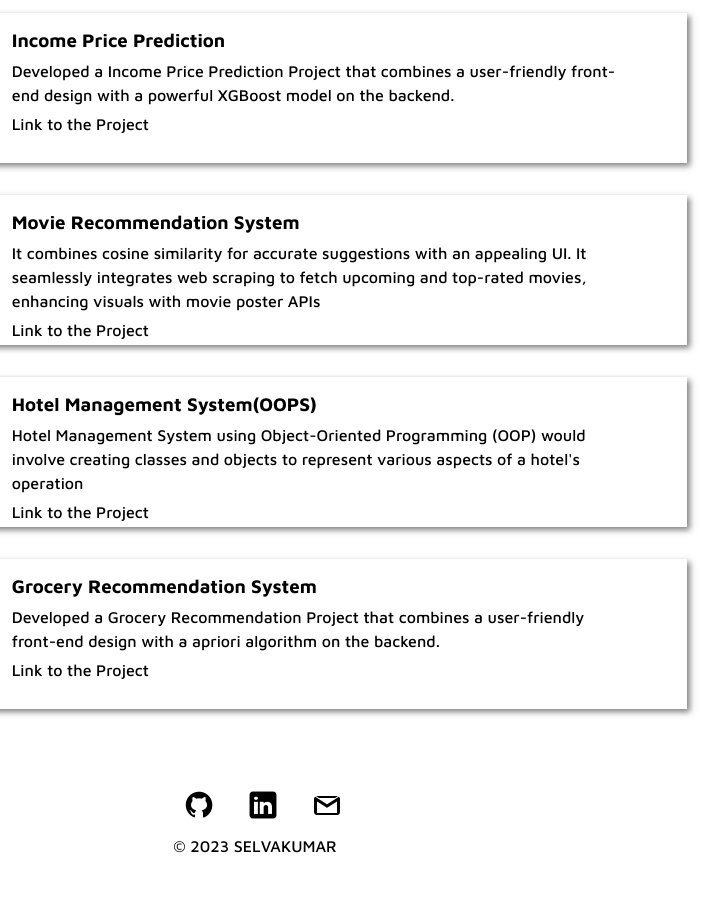
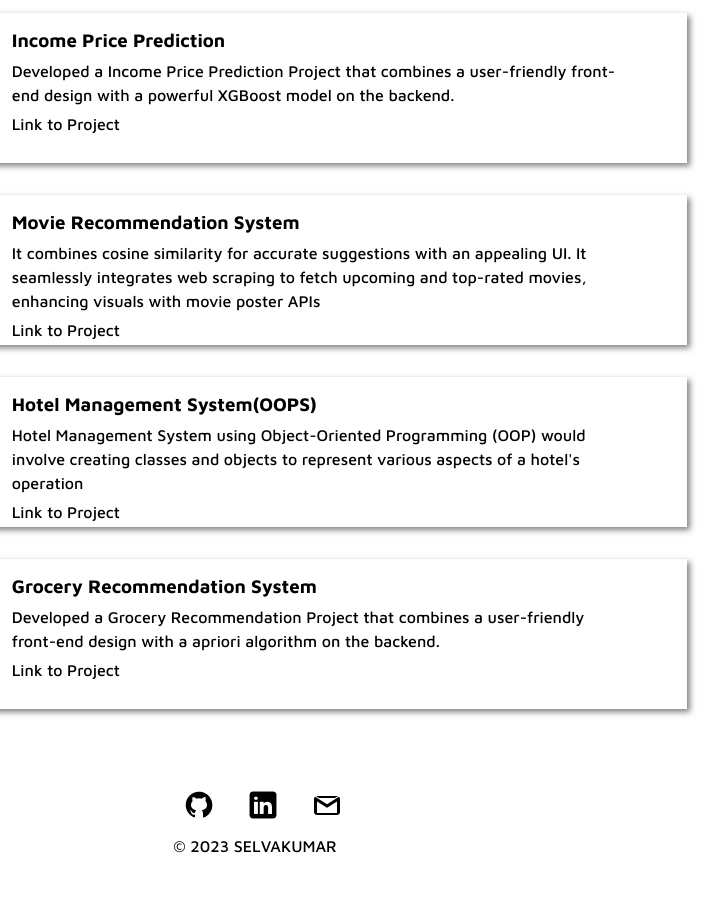
Before and after one commit to selvaskr/Portfolio, a plain HTML site: page index.html in a window 1280 px wide. Shown: the part 1181-2093 px from the top of the page, 385-1110 px from the left. Drawn offline with Linux system fonts and the light colour scheme.

Commit message:
Update index.html

```diff
--- a/index.html
+++ b/index.html
@@ -78,7 +78,7 @@
                     <h3>Income Price Prediction</h3>
                     <p>Developed a Income Price Prediction Project that combines a user-friendly front-end design with a powerful XGBoost model on the
                     backend.</p>
-                    <a href="">Link to the Project</a>
+                    <a href="https://github.com/selvaskr/Income-Prediction">Link to Project</a>
                 </div>
             </div>
 
@@ -90,9 +90,9 @@
                 </div>
                 <div class="colcont">
                     <h3>Movie Recommendation System</h3>
-                    <p>It    combines cosine similarity for accurate suggestions with an appealing UI. It seamlessly
+                    <p>It combines cosine similarity for accurate suggestions with an appealing UI. It seamlessly
                     integrates web scraping to fetch upcoming and top-rated movies, enhancing visuals with movie poster APIs</p>
-                    <a href="">Link to the Project</a>
+                    <a href="https://github.com/selvaskr/Movie-Recommendation-System">Link to Project</a>
                 </div>
             </div>
 
@@ -105,7 +105,7 @@
                     <h3>Hotel Management System(OOPS)</h3>
                     <p>Hotel Management System using Object-Oriented Programming (OOP) would involve creating classes and objects to represent
                     various aspects of a hotel's operation</p>
-                    <a href="">Link to the Project</a>
+                    <a href="">Link to Project</a>
                 </div>
             </div>
 
@@ -117,7 +117,7 @@
                 <div class="colcont">
                     <h3>Grocery Recommendation System</h3>
                     <p>Developed a Grocery Recommendation Project that combines a user-friendly front-end design with a apriori algorithm on the backend.</p>
-                    <a href="">Link to the Project</a>
+                    <a href="">Link to Project</a>
                 </div>
             </div>
         </div>
```
